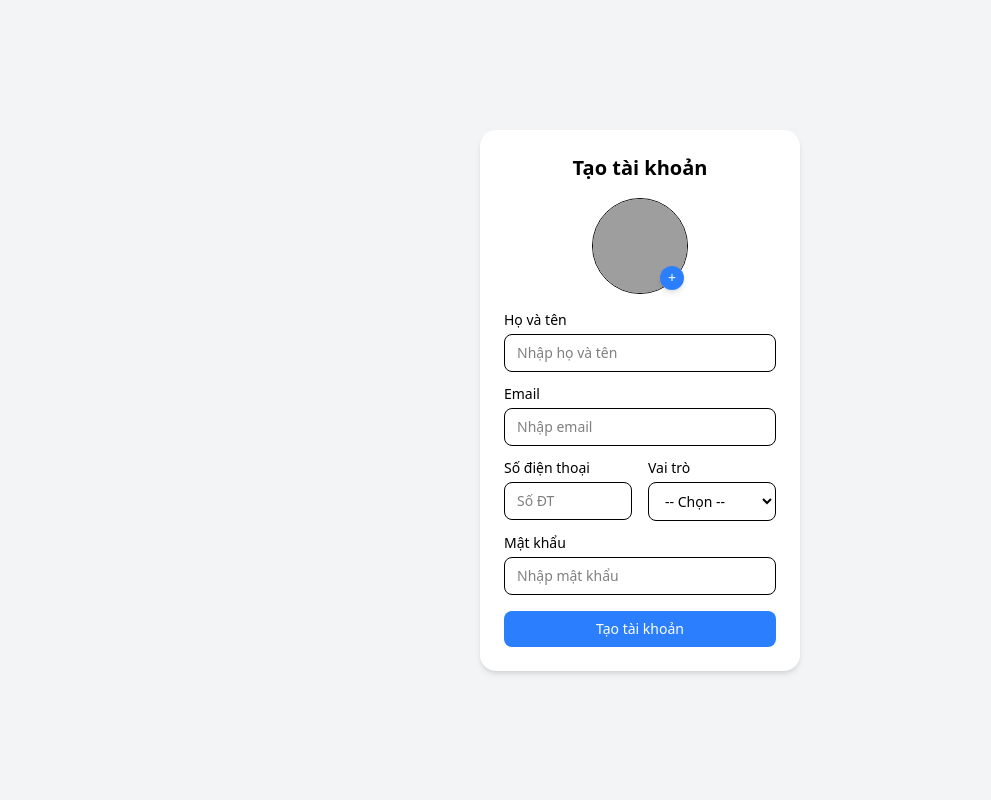
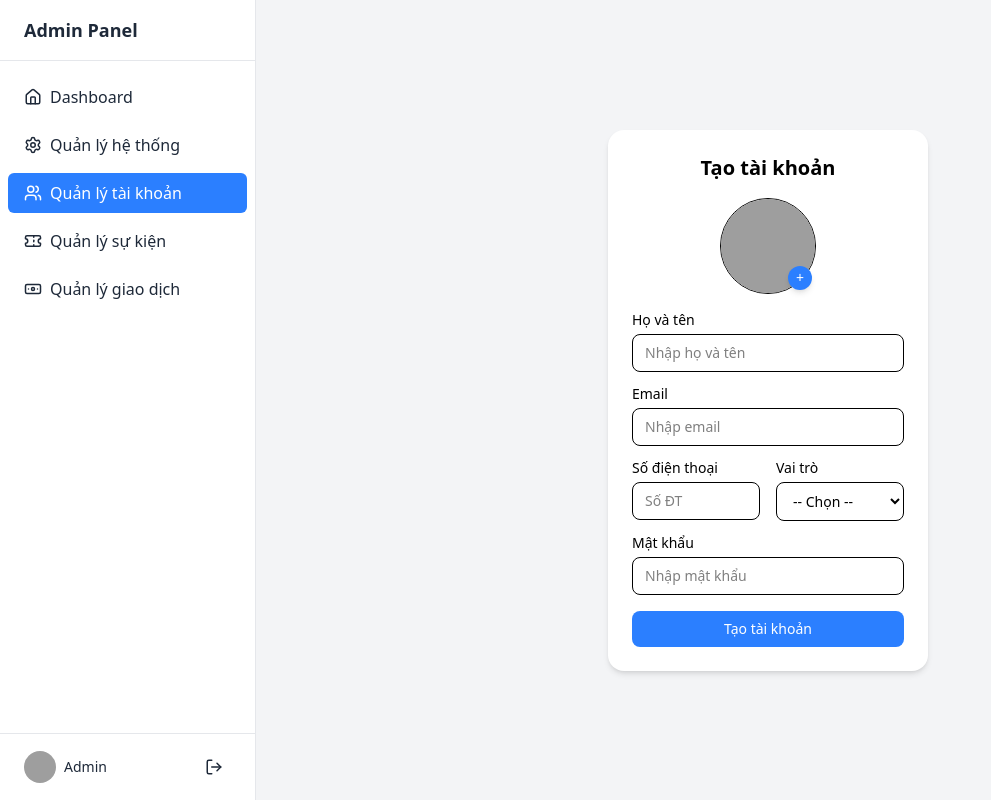
Before and after one commit to pbl6-event-manager/pbl6-event-manager-fe, a React (Vite) app in the folder event-manager/: page /admin/users/create in a window 1280 px wide. Shown: the whole page, without its empty margins (0-991 px from the left). Built offline with nearby package versions, Linux system fonts and the light colour scheme; grey boxes are pictures that could not be loaded.

Commit message:
feat: sidebar of admin website

```diff
--- a/event-manager/package.json
+++ b/event-manager/package.json
@@ -13,6 +13,8 @@
     "@headlessui/react": "^2.2.7",
     "@hookform/resolvers": "^5.2.1",
     "@popperjs/core": "^2.11.8",
+    "@radix-ui/react-dialog": "^1.1.15",
+    "@radix-ui/react-dropdown-menu": "^2.1.16",
     "@tailwindcss/vite": "^4.1.12",
     "lucide-react": "^0.542.0",
     "react": "^19.1.1",
--- a/event-manager/src/App.tsx
+++ b/event-manager/src/App.tsx
@@ -1,15 +1,15 @@
-import AdminUsers from "./views/Admin/admin-list-account";
-import { BrowserRouter as Router, Routes, Route } from "react-router-dom";
-import CreateAccountView from "./views/Admin/admin-create-account-form";
-import UpdateAccountView from "./views/Admin/admin-update-account";
+import { BrowserRouter as Router, Routes, Route, useRoutes } from "react-router-dom";
+import adminRoutes from "./routes/Admin/admin-routes";
+
+function AppRoutes() {
+  const routes = useRoutes([adminRoutes]);
+  return routes;
+}
+
 function App() {
   return (
     <Router>
-      <Routes>
-        <Route path="/admin/users" element={<AdminUsers />} />
-        <Route path="/admin/users/create" element={<CreateAccountView />} />
-        <Route path="/admin/users/edit" element={<UpdateAccountView />} />
-      </Routes>
+      <AppRoutes />
     </Router>
   );
 }
--- /dev/null
+++ b/event-manager/src/components/admin-sidebar.tsx
@@ -0,0 +1,82 @@
+import React, {useState} from "react";
+import { Link, useLocation } from "react-router-dom";
+import { Home, Users, Settings, LogOut, Banknote, Ticket, ChevronDown, ChevronRight } from "lucide-react";
+import ConfirmDialog from "./confirm-dialog";
+
+const AdminSidebar: React.FC = () => {
+  const location = useLocation();
+  const [openDialog, setOpenDialog] = useState(false);
+  const [openUsersMenu, setOpenUsersMenu] = useState(false);
+
+  const menuItems = [
+    { path: "/admin/dashboard", label: "Dashboard", icon: <Home size={18} /> },
+    { path: "/admin/systems", label: "Quản lý hệ thống", icon: <Settings size={18} /> },
+    { path: "/admin/users", label: "Quản lý tài khoản", icon: <Users size={18} /> },
+    { path: "/admin/events", label: "Quản lý sự kiện", icon: <Ticket size={18} /> },
+    { path: "/admin/payments", label: "Quản lý giao dịch", icon: <Banknote size={18} /> },
+  ];
+
+  const handleLogout = () => {
+    setOpenDialog(false);
+  };
+
+  return (
+    <div className="h-screen w-64 bg-white flex flex-col text-gray-800 border-r border-gray-200">
+      {/* Logo */}
+      <div className="px-6 py-4 text-lg font-bold border-b border-gray-200">
+        Admin Panel
+      </div>
+
+      {/* Menu */}
+      <nav className="flex-1 px-2 py-4 space-y-2">
+        {menuItems.map((item) => (
+          <Link
+            key={item.path}
+            to={item.path}
+            className={`flex items-center gap-2 px-4 py-2 rounded-md transition ${
+              location.pathname.startsWith(item.path)
+                ? "bg-blue-500 text-white"
+                : "hover:bg-blue-500 hover:text-white"
+            }`}
+          >
+            {item.icon}
+            {item.label}
+          </Link>
+        ))}
+      </nav>
+
+      {/* User + Logout */}
+      <div className="px-6 py-4 border-t border-gray-200 flex items-center justify-between">
+        {/* Avatar + Tên */}
+        <div className="flex items-center gap-2">
+          <img
+            src="https://i.pravatar.cc/40?img=12"
+            alt="avatar"
+            className="w-8 h-8 rounded-full object-cover"
+          />
+          <span className="text-sm font-medium">Admin</span>
+        </div>
+
+        {/* Icon Logout */}
+        <button
+          onClick={() => setOpenDialog(true)}
+          className="p-2 rounded-md hover:bg-red-500 hover:text-white transition"
+        >
+          <LogOut size={18} />
+        </button>
+
+        <ConfirmDialog
+          open={openDialog}
+          onOpenChange={setOpenDialog}
+          title="Xác nhận"
+          description="Bạn có chắc muốn đăng xuất không?"
+          confirmText="Đăng xuất"
+          cancelText="Hủy"
+          onConfirm={handleLogout}
+        />
+      </div>
+    </div>
+  );
+};
+
+export default AdminSidebar;
--- /dev/null
+++ b/event-manager/src/components/confirm-dialog.tsx
@@ -0,0 +1,52 @@
+import React from "react";
+import * as Dialog from "@radix-ui/react-dialog";
+
+interface ConfirmDialogProps {
+  open: boolean;
+  onOpenChange: (open: boolean) => void;
+  title: string;
+  description: string;
+  onConfirm: () => void;
+  confirmText?: string;
+  cancelText?: string;
+}
+
+const ConfirmDialog: React.FC<ConfirmDialogProps> = ({
+  open,
+  onOpenChange,
+  title,
+  description,
+  onConfirm,
+  confirmText = "Xác nhận",
+  cancelText = "Hủy",
+}) => {
+  return (
+    <Dialog.Root open={open} onOpenChange={onOpenChange}>
+      <Dialog.Portal>
+        <Dialog.Overlay className="fixed inset-0 bg-black/40" />
+        <Dialog.Content className="fixed top-1/2 left-1/2 bg-white p-6 rounded shadow-md -translate-x-1/2 -translate-y-1/2 w-[300px]">
+          <Dialog.Title className="text-lg font-bold">{title}</Dialog.Title>
+          <Dialog.Description className="mt-2 text-gray-600">
+            {description}
+          </Dialog.Description>
+
+          <div className="mt-4 flex justify-end gap-2">
+            <Dialog.Close asChild>
+              <button className="px-3 py-1 rounded bg-gray-200">
+                {cancelText}
+              </button>
+            </Dialog.Close>
+            <button
+              className="px-3 py-1 rounded bg-red-500 text-white"
+              onClick={onConfirm}
+            >
+              {confirmText}
+            </button>
+          </div>
+        </Dialog.Content>
+      </Dialog.Portal>
+    </Dialog.Root>
+  );
+};
+
+export default ConfirmDialog;
--- /dev/null
+++ b/event-manager/src/layouts/Admin/admin-layout.tsx
@@ -0,0 +1,21 @@
+import React from "react";
+import { Outlet } from "react-router-dom";
+import AdminSidebar from "../../components/admin-sidebar";
+
+const AdminLayout: React.FC = () => {
+  return (
+    <div className="flex h-screen overflow-hidden">
+      {/* Sidebar */}
+      <aside className="w-64 bg-gray-900 text-white flex flex-col">
+        <AdminSidebar />
+      </aside>
+
+      {/* Content */}
+      <main className="flex-1 bg-gray-100 p-6 overflow-auto">
+        <Outlet />
+      </main>
+    </div>
+  );
+};
+
+export default AdminLayout;
--- /dev/null
+++ b/event-manager/src/routes/Admin/admin-routes.tsx
@@ -0,0 +1,17 @@
+import type { RouteObject } from "react-router-dom";
+import AdminLayout from "../../layouts/Admin/admin-layout";
+import AdminUsers from "../../views/Admin/admin-list-account";
+import CreateAccountView from "../../views/Admin/admin-create-account-form";
+import UpdateAccountView from "../../views/Admin/admin-update-account";
+
+const adminRoutes: RouteObject = {
+  path: "/admin",
+  element: <AdminLayout />,
+  children: [
+    { path: "users", element: <AdminUsers /> },
+    { path: "users/create", element: <CreateAccountView /> },
+    { path: "users/edit", element: <UpdateAccountView /> },
+  ],
+};
+
+export default adminRoutes;
--- a/event-manager/src/views/Admin/admin-create-account-form.tsx
+++ b/event-manager/src/views/Admin/admin-create-account-form.tsx
@@ -4,8 +4,8 @@ import AccountForm from "../../components/account-form";
 
 const CreateAccountView: React.FC = () => {
   return (
-    <div className="flex items-center justify-center min-h-screen bg-gray-100">
-      <AccountForm onSubmit={() => console.log("...")}/>
+    <div className="flex items-center justify-center h-full bg-gray-100 overflow-hidden">
+        <AccountForm onSubmit={() => console.log("...")}/>
     </div>
   );
 };
--- a/event-manager/src/views/Admin/admin-update-account.tsx
+++ b/event-manager/src/views/Admin/admin-update-account.tsx
@@ -10,7 +10,7 @@ const UpdateAccountView: React.FC = () => {
   console.log(email);
 
   return (
-    <div className="flex items-center justify-center min-h-screen bg-gray-100">
+    <div className="flex items-center justify-center h-full bg-gray-100 overflow-hidden">
       <AccountForm
         initialData={{
             fullName: "Nguyễn Văn A",
```
Also changed, not shown: 1 other file (tests, documents, lock files or other folders).
